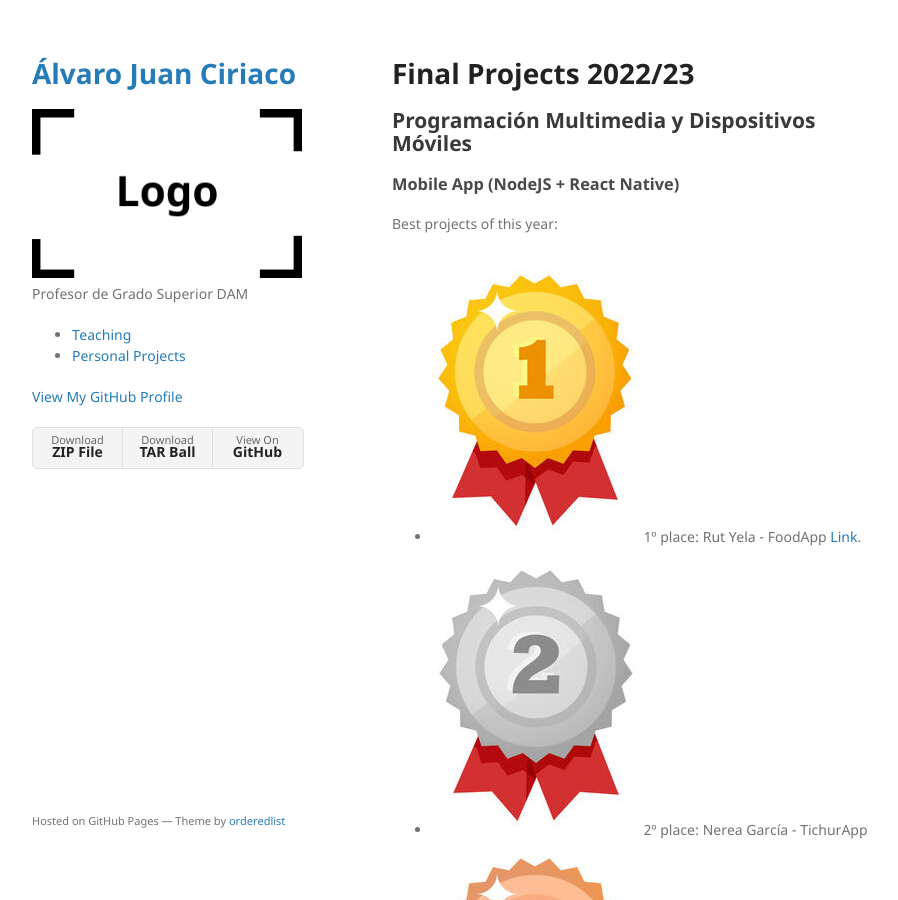
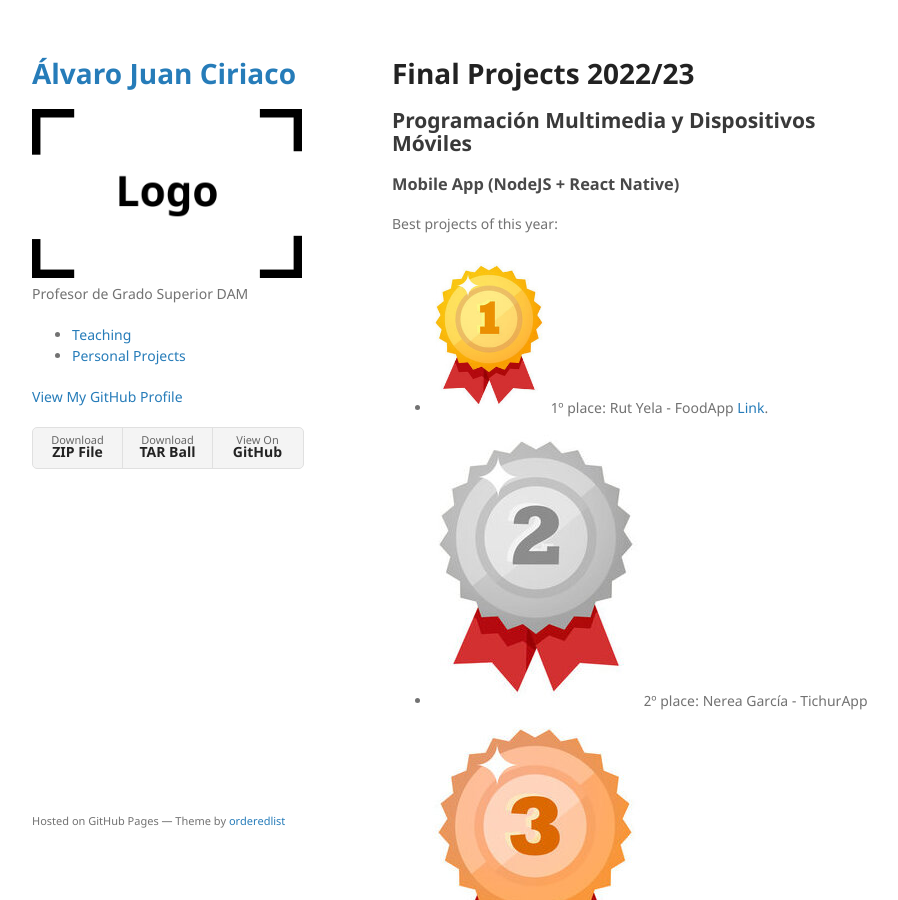
Before and after one commit to ajuan-salesianos/ajuan-salesianos.github.io, a Jekyll site: the page built from teaching/pmdm/pmdm-2022-23.md, in a window 1280 px wide and 900 px high. Shown: the whole window, without its empty margins (178-1076 px from the left). Built offline with Jekyll 4.4.1, drawn with Linux system fonts in a browser that asks for light colours; our own code applies the rules of GitHub Pages for plain Markdown files.

Commit message:
PMDM Projects 2022/23

```diff
--- a/teaching/pmdm/pmdm-2022-23.md
+++ b/teaching/pmdm/pmdm-2022-23.md
@@ -8,7 +8,7 @@ layout: default
 
 ### Mobile App (NodeJS + React Native)
 Best projects of this year:
-*   ![First place](/assets/img/1place.jpg) 1º place: Rut Yela - FoodApp [Link](https://www.youtube.com/watch?v=WEpBaJhmlVg).
+*   ![First place](/assets/img/1place.jpg){: width="25%"} 1º place: Rut Yela - FoodApp [Link](https://www.youtube.com/watch?v=WEpBaJhmlVg).
 *   ![Second place](/assets/img/2place.jpg) 2º place: Nerea García - TichurApp
 *   ![Third place](/assets/img/3place.jpg) 3º place: Valeriu Cristian Dudas - PSecureWD
 
```
